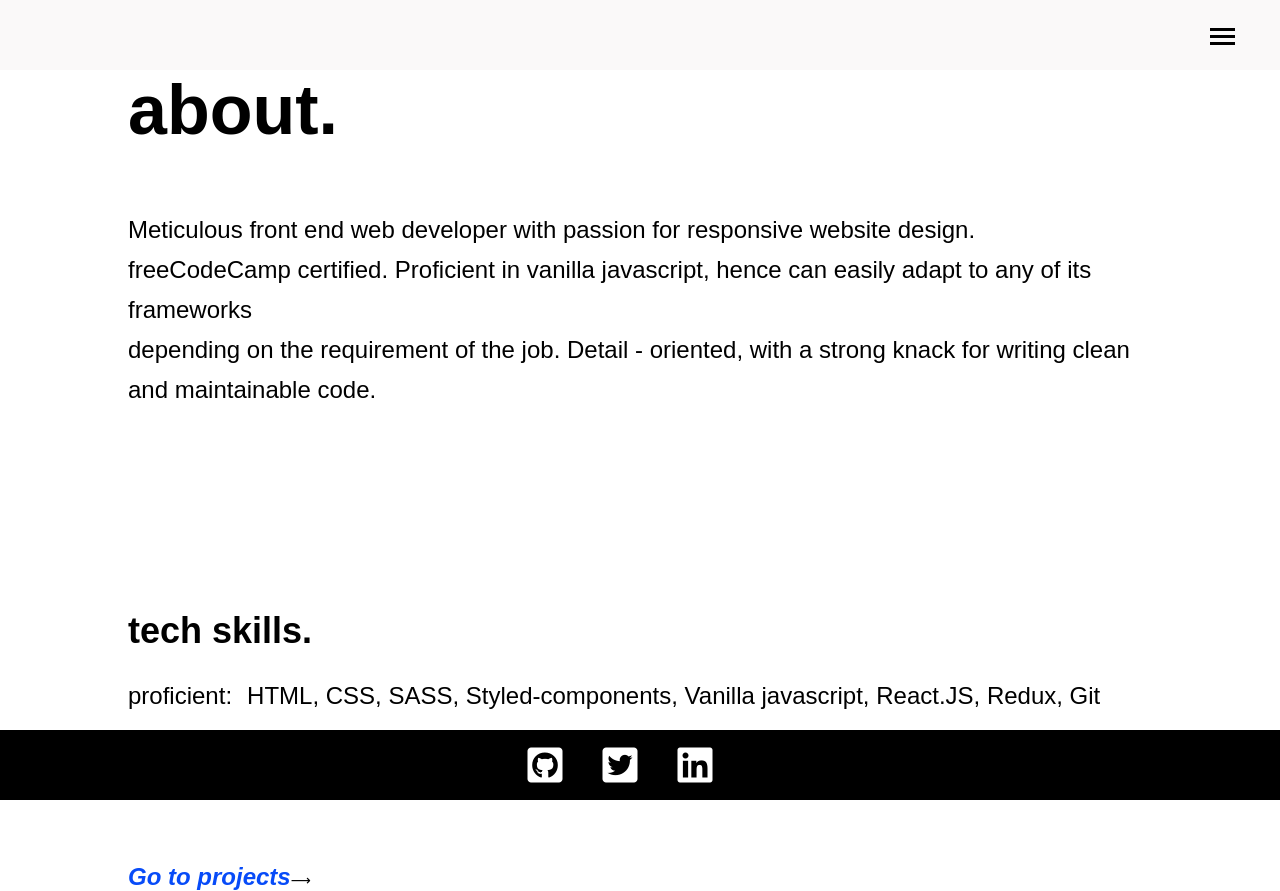
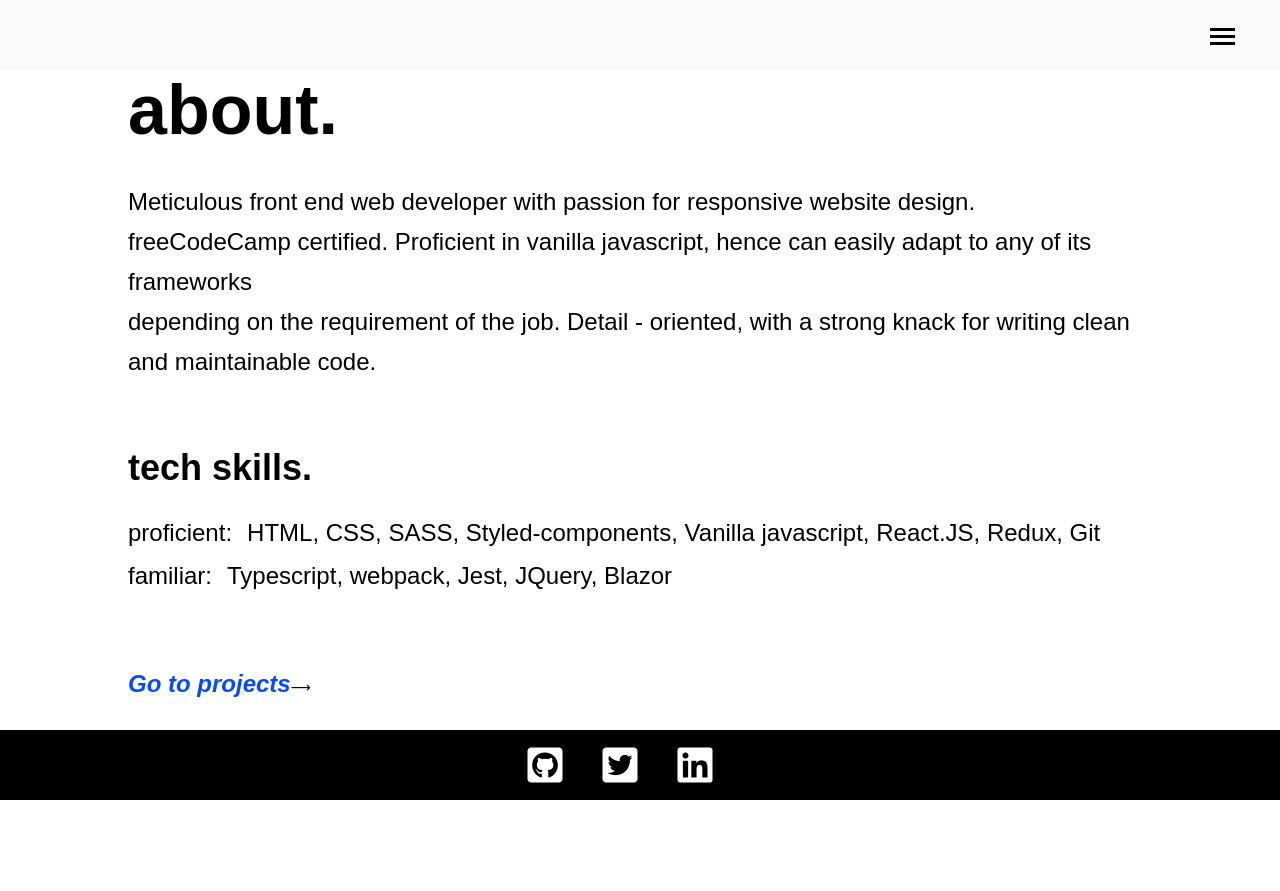
Before and after one commit to rahuloo5/portfolio_v1, a React (Create React App) app: page /about in a window 1280 px wide. After the commit the page ends 800 px from the top, so only its background shows below. Built offline with nearby package versions, Linux system fonts and the light colour scheme.

Commit message:
all basic styling completed

```diff
--- a/src/pages/about/index.tsx
+++ b/src/pages/about/index.tsx
@@ -2,20 +2,29 @@ import React from 'react';
 import styled from 'styled-components';
 import Layout from '../../layout';
 
+
 const AboutContainer = styled.div`
-    .about__header{
-        margin-bottom: 60px;
-    }
+    display: flex;
+    flex-direction: column;
+    height: 100%;
+`
+
+const AboutHeader = styled.h1`
+
+`
+const AboutBody = styled.div`
+    flex: 1;
+    display: flex;
+    flex-direction: column;
+    justify-content: space-around;
 
     .about__details{
-        margin-bottom: 200px;
         font-size: 24px;
         font-weight: 300;
         line-height: 40px;
     }
 
     .about__tech-section{
-        margin-bottom: 110px;
 
         &__header{
             font-size: 36px;
@@ -53,7 +62,8 @@ const About = () => {
     return (
         <Layout isFooterPresent>
             <AboutContainer>
-                <h1 className='about__header'>about.</h1>
+                <AboutHeader>about.</AboutHeader>
+                <AboutBody>
                     <p className='about__details'>Meticulous front end web developer with passion for responsive website design. <br />
                         freeCodeCamp certified. Proficient in vanilla javascript, hence can easily adapt to any of its frameworks <br />
                         depending on the requirement of the job. Detail - oriented, with a strong knack for writing clean <br />
@@ -66,6 +76,7 @@ const About = () => {
                     <section className='about__buttonContainer'>
                         <button>Go to projects</button>&#10230;
                 </section>
+                </AboutBody>
             </AboutContainer>
         </Layout>
     )
--- a/src/pages/projects/index.tsx
+++ b/src/pages/projects/index.tsx
@@ -7,11 +7,16 @@ const ProjectContainer = styled.div`
     height: 100%;
     display: flex;
     flex-direction: column;
-    justify-content: space-between;
+`
 
-        .projects__header{
-            margin-bottom: 60px;
-        }
+const ProjectHeader = styled.h1`
+    margin-bottom: 30px;
+`
+
+const ProjectBody = styled.div`
+    flex: 1;
+    display: flex;
+    flex-direction: column;
 
         .projects__body{
             display:grid;
@@ -36,6 +41,7 @@ const ProjectContainer = styled.div`
         }
 
         .projects__buttonContainer{
+            margin-bottom: 30px;
 
             button{
                 font-size: 24px;
@@ -53,7 +59,8 @@ const Projects = () => {
     return (
         <Layout isFooterPresent>
             <ProjectContainer>
-                <h1 className='projects__header'>projects.</h1>
+                <ProjectHeader>projects.</ProjectHeader>
+                <ProjectBody>
                     <ul className='projects__body'>
                         {ALL_PROJECTS.map((project, i) => {
                             const { title, details, live_link, source_code } = project
@@ -68,6 +75,7 @@ const Projects = () => {
                     <section className='projects__buttonContainer'>
                         <button>Go to contacts</button>&#10230;
                 </section>
+                </ProjectBody>
             </ProjectContainer>
         </Layout>
     )
```
Lines whose indentation alone changed are shown as unchanged.
